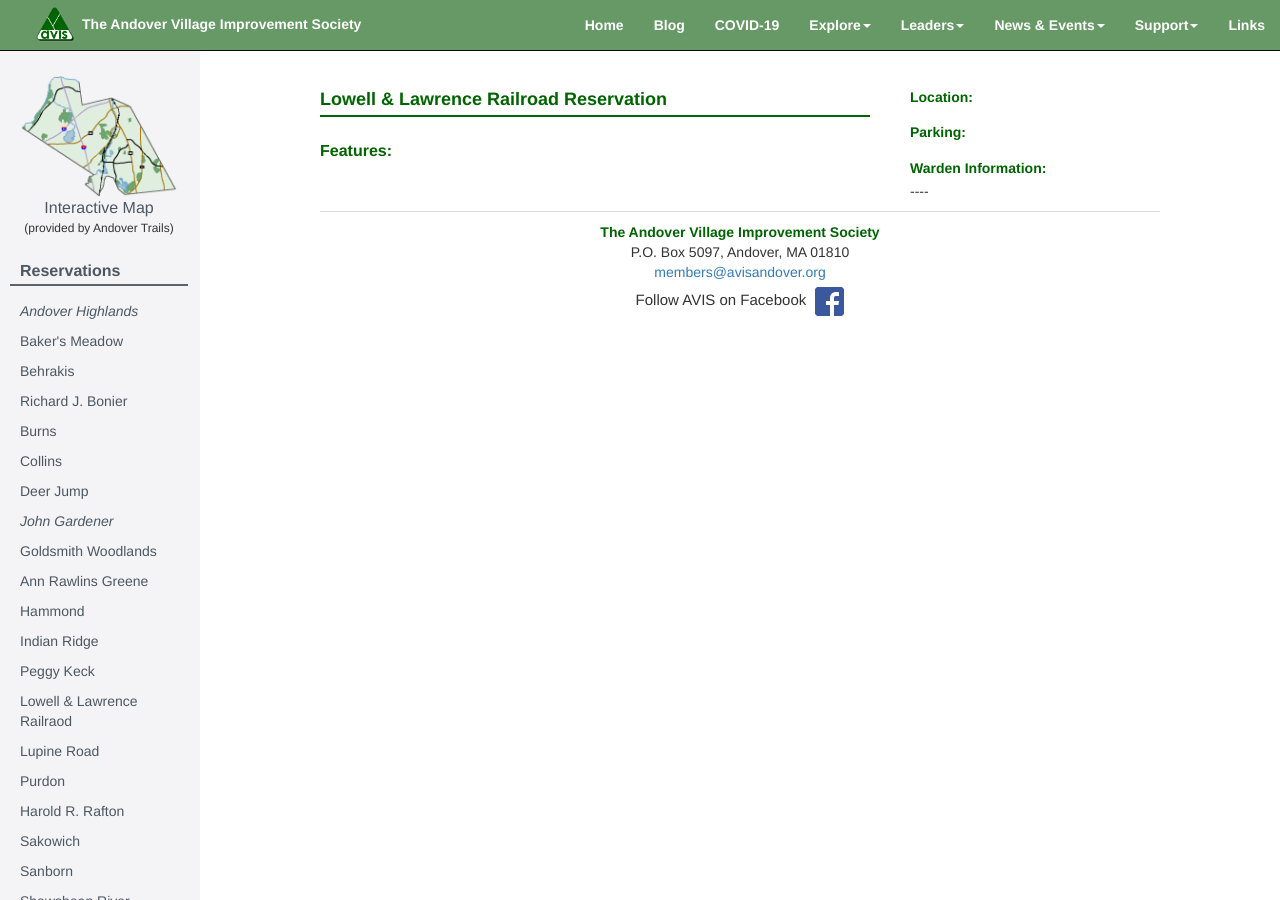
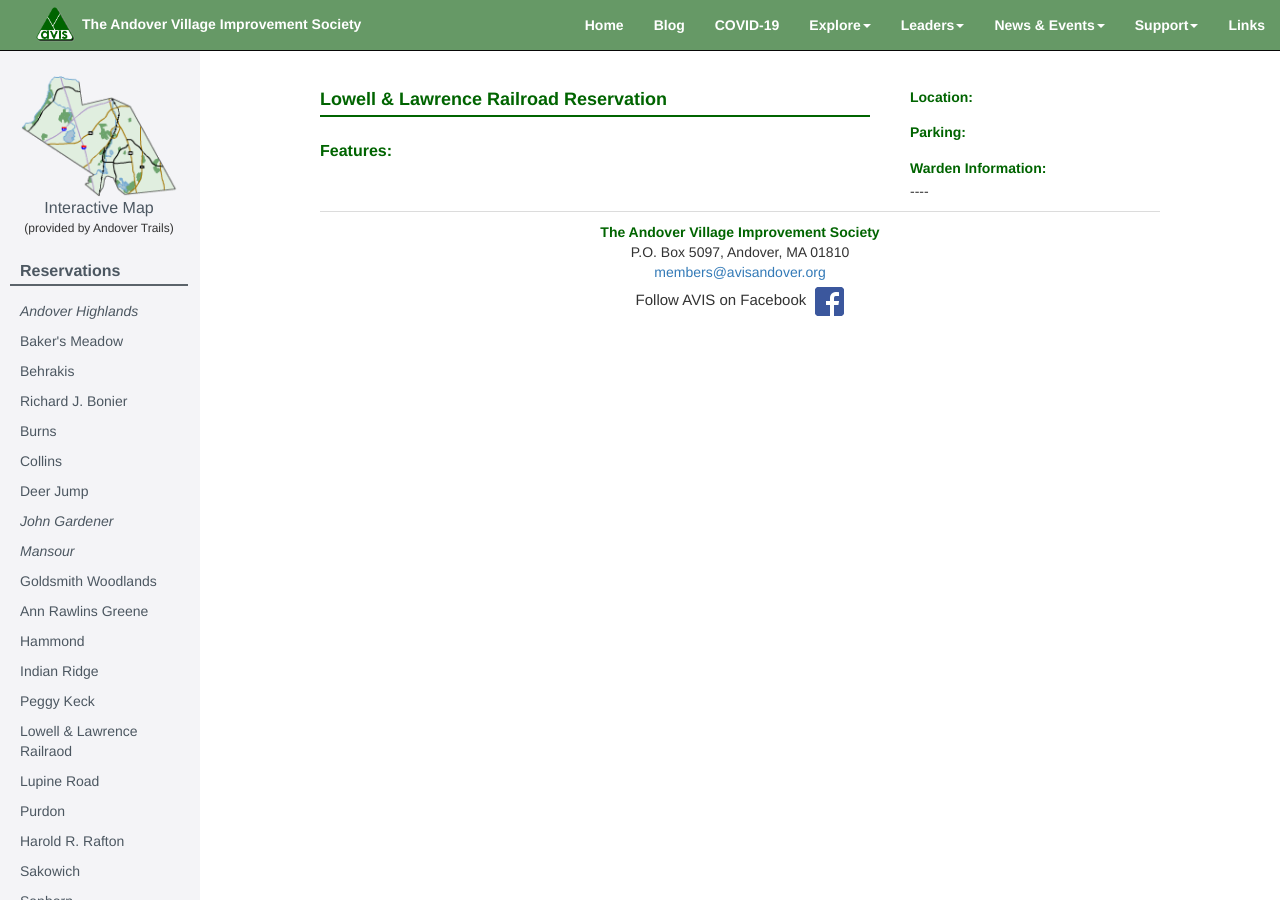
Before and after one commit to avisandover/avis-website, a Jekyll site: the page built from lowell.html, in a window 1280 px wide. Built offline with Jekyll 4.4.1, drawn with Linux system fonts in a browser that asks for light colours.

Commit message:
Added Mansour Reservation to Reservations Page
Mansour does not have its own page, similar to John Gardener.

```diff
--- a/_layouts/reservation.html
+++ b/_layouts/reservation.html
@@ -34,6 +34,7 @@
         <li><a href="/collins.html">Collins </a></li>
         <li><a href="/deer_jump.html">Deer Jump </a></li>
         <li><a>John Gardener </a></li>
+        <li><a>Mansour</a></li>
         <li><a href="/goldsmith.html">Goldsmith Woodlands</a></li>
         <li><a href="/annrawlings.html">Ann Rawlins Greene </a></li>
         <li><a href="/hammond.html">Hammond </a></li>
```
